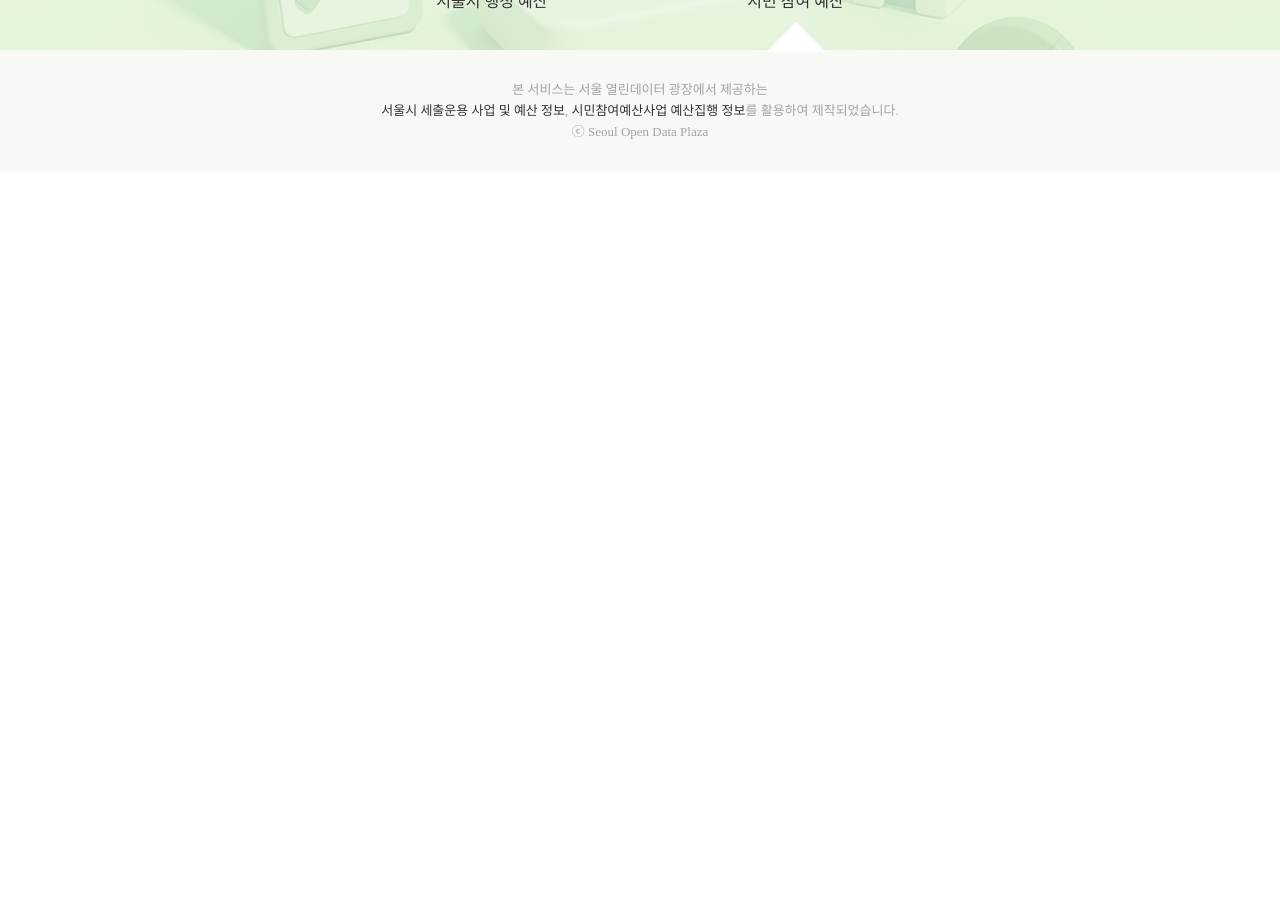
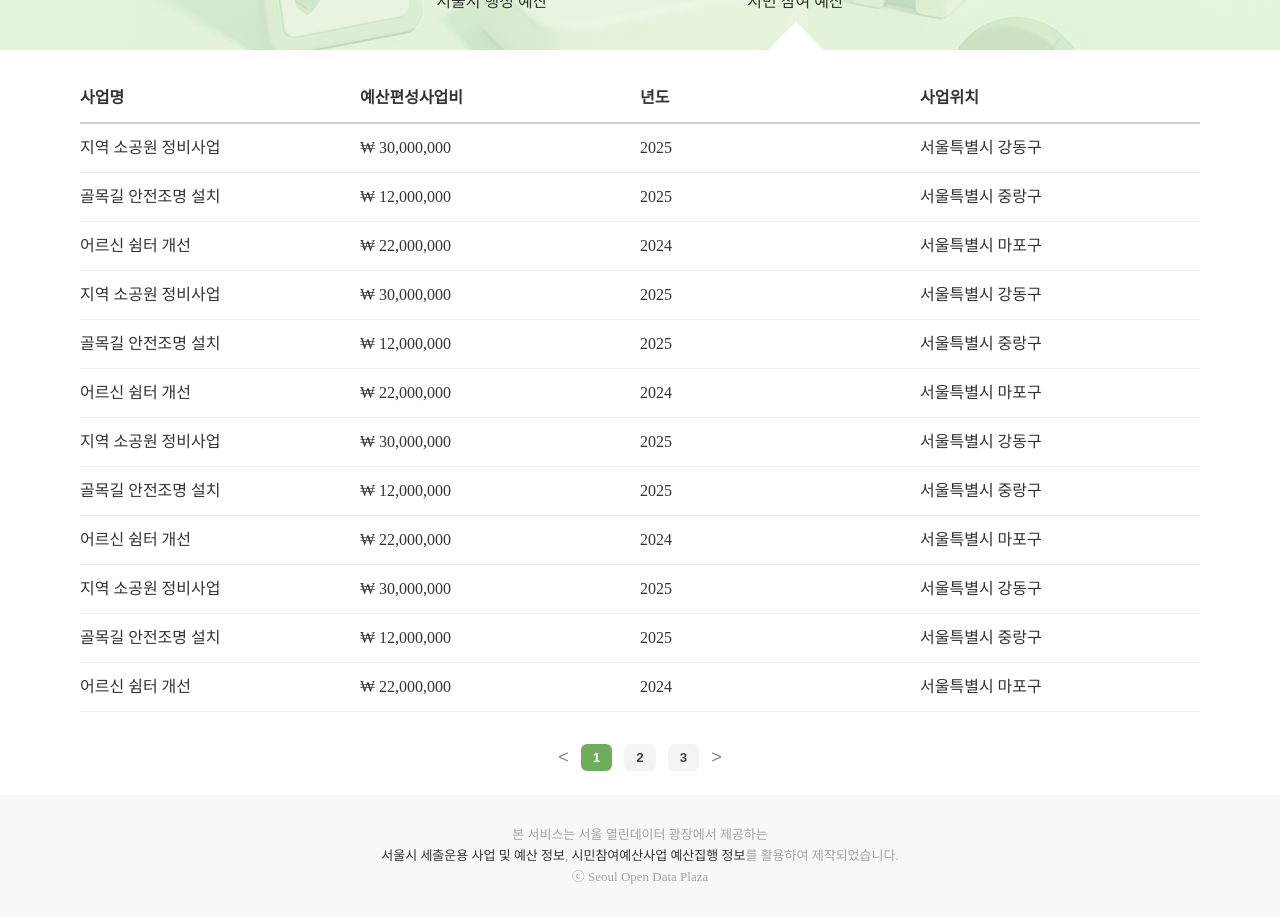
Before and after one commit to Heesu01/YesanTree, a React (Vite) app: page /budget/citizen in a window 1280 px wide. Shown: the part 300-1217 px from the top of the page. Before the commit the page ends 800 px from the top, so only its background shows below. Built offline with nearby package versions, Linux system fonts and the light colour scheme; a web font is replaced by a local one.

Commit message:
feat: 시민참여예산페이지 UI구현

```diff
--- a/src/pages/CitizenBudget.tsx
+++ b/src/pages/CitizenBudget.tsx
@@ -1,11 +1,185 @@
+import styled from "styled-components";
 import BudgetTab from "../components/BudgetTab";
+
+const citizenBudgetData = [
+  {
+    title: "지역 소공원 정비사업",
+    amount: 30000000,
+    year: 2025,
+    location: "서울특별시 강동구",
+  },
+  {
+    title: "골목길 안전조명 설치",
+    amount: 12000000,
+    year: 2025,
+    location: "서울특별시 중랑구",
+  },
+  {
+    title: "어르신 쉼터 개선",
+    amount: 22000000,
+    year: 2024,
+    location: "서울특별시 마포구",
+  },
+  {
+    title: "지역 소공원 정비사업",
+    amount: 30000000,
+    year: 2025,
+    location: "서울특별시 강동구",
+  },
+  {
+    title: "골목길 안전조명 설치",
+    amount: 12000000,
+    year: 2025,
+    location: "서울특별시 중랑구",
+  },
+  {
+    title: "어르신 쉼터 개선",
+    amount: 22000000,
+    year: 2024,
+    location: "서울특별시 마포구",
+  },
+  {
+    title: "지역 소공원 정비사업",
+    amount: 30000000,
+    year: 2025,
+    location: "서울특별시 강동구",
+  },
+  {
+    title: "골목길 안전조명 설치",
+    amount: 12000000,
+    year: 2025,
+    location: "서울특별시 중랑구",
+  },
+  {
+    title: "어르신 쉼터 개선",
+    amount: 22000000,
+    year: 2024,
+    location: "서울특별시 마포구",
+  },
+  {
+    title: "지역 소공원 정비사업",
+    amount: 30000000,
+    year: 2025,
+    location: "서울특별시 강동구",
+  },
+  {
+    title: "골목길 안전조명 설치",
+    amount: 12000000,
+    year: 2025,
+    location: "서울특별시 중랑구",
+  },
+  {
+    title: "어르신 쉼터 개선",
+    amount: 22000000,
+    year: 2024,
+    location: "서울특별시 마포구",
+  },
+];
 
 const CitizenBudget = () => {
   return (
-    <div>
+    <Wrapper>
       <BudgetTab />
-    </div>
+
+      <ContentSection>
+        <TitleRow>
+          <TitleCell>사업명</TitleCell>
+          <TitleCell>예산편성사업비</TitleCell>
+          <TitleCell>년도</TitleCell>
+          <TitleCell>사업위치</TitleCell>
+        </TitleRow>
+
+        <BudgetList>
+          {citizenBudgetData.map((item, index) => (
+            <BudgetItem key={index}>
+              <Cell>{item.title}</Cell>
+              <Cell>₩ {item.amount.toLocaleString()}</Cell>
+              <Cell>{item.year}</Cell>
+              <Cell>{item.location}</Cell>
+            </BudgetItem>
+          ))}
+        </BudgetList>
+
+        <PaginationWrapper>
+          <PageButton>&lt;</PageButton>
+          <PageNumber className="active">1</PageNumber>
+          <PageNumber>2</PageNumber>
+          <PageNumber>3</PageNumber>
+          <PageButton>&gt;</PageButton>
+        </PaginationWrapper>
+      </ContentSection>
+    </Wrapper>
   );
 };
 
 export default CitizenBudget;
+
+const Wrapper = styled.div``;
+
+const ContentSection = styled.section`
+  padding: 24px 80px;
+  background: #fff;
+`;
+
+const TitleRow = styled.div`
+  display: flex;
+  font-weight: bold;
+  padding: 16px 0;
+  border-bottom: 2px solid #ccc;
+`;
+
+const TitleCell = styled.div`
+  flex: 1;
+  text-align: left;
+`;
+
+const BudgetList = styled.div`
+  display: flex;
+  flex-direction: column;
+`;
+
+const BudgetItem = styled.div`
+  display: flex;
+  padding: 16px 0;
+  border-bottom: 1px solid #eee;
+`;
+
+const Cell = styled.div`
+  flex: 1;
+  text-align: left;
+`;
+
+const PaginationWrapper = styled.div`
+  display: flex;
+  justify-content: center;
+  align-items: center;
+  gap: 12px;
+  margin-top: 32px;
+`;
+
+const PageButton = styled.button`
+  background: none;
+  border: none;
+  font-size: 18px;
+  cursor: pointer;
+  color: #888;
+
+  &:hover {
+    color: #000;
+  }
+`;
+
+const PageNumber = styled.button`
+  padding: 6px 12px;
+  border: none;
+  border-radius: 6px;
+  background-color: #f4f4f4;
+  cursor: pointer;
+  font-weight: bold;
+  color: #444;
+
+  &.active {
+    background-color: #6dad5b;
+    color: white;
+  }
+`;
```
